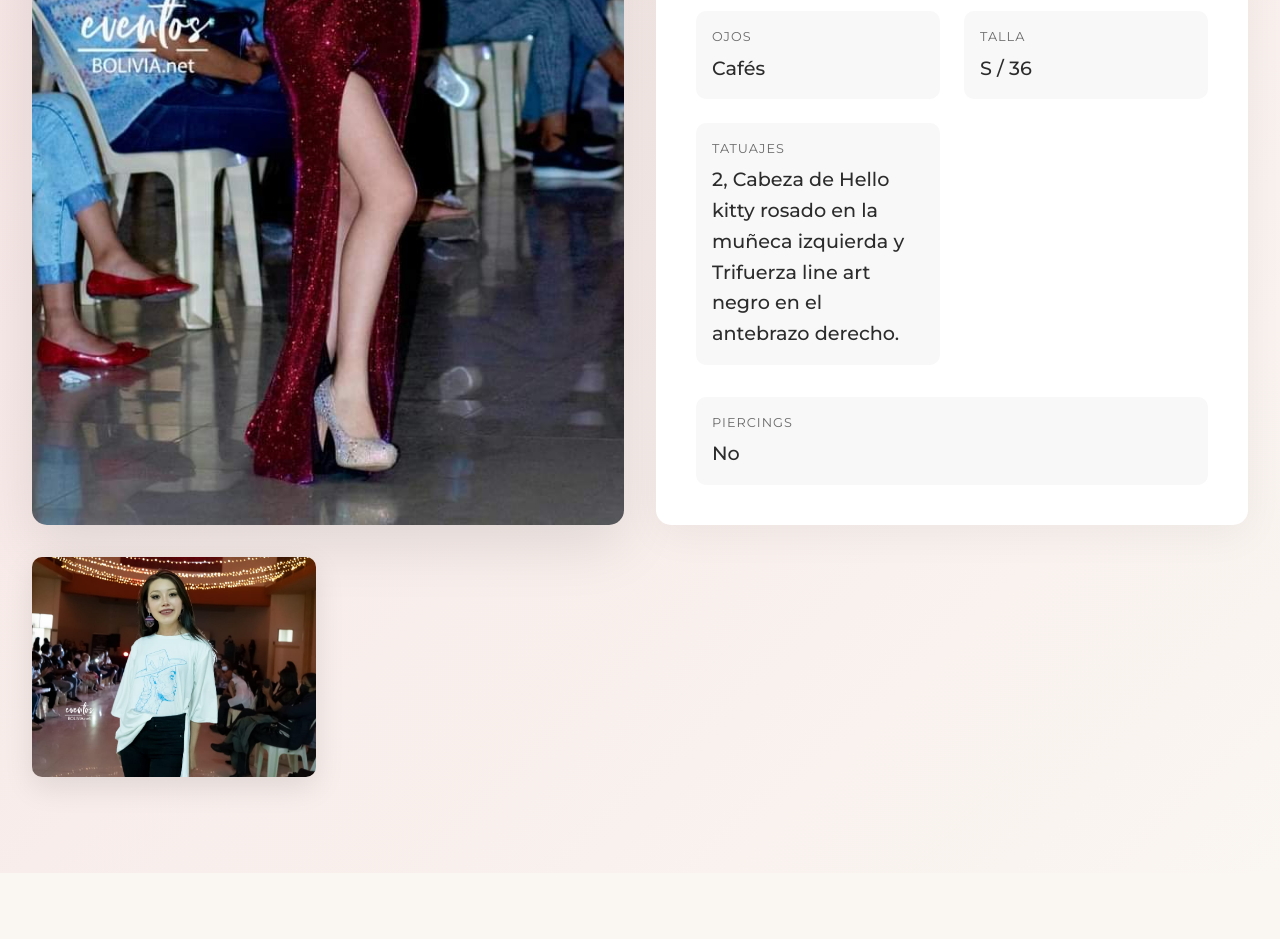
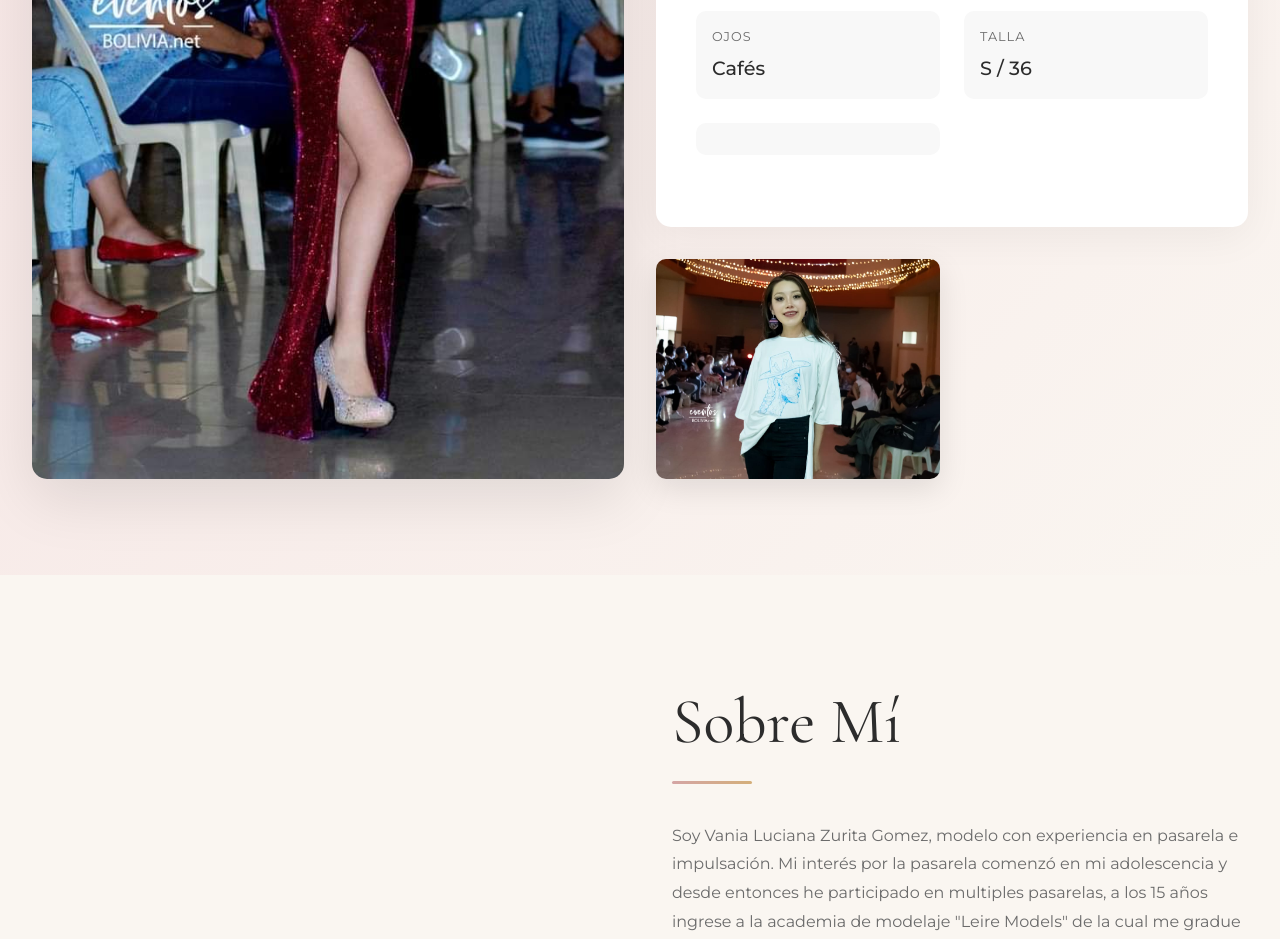
Before and after one commit to kitty-lu/Book-Luciana-Zurita, a plain HTML site: page index.html in a window 1280 px wide. Shown: the part 5840-6779 px from the top of the page. Drawn offline with nearby package versions, Linux system fonts and the light colour scheme.

Commit message:
Update index.html

```diff
--- a/index.html
+++ b/index.html
@@ -1362,13 +1362,7 @@ section {
                                 <span class="stat-value">S / 36</span>
                             </div>
                                                         <div class="stat-item">
-                                <span class="stat-label">Tatuajes</span>
-                                <span class="stat-value">2, Cabeza de Hello kitty rosado en la muñeca izquierda y Trifuerza line art negro en el antebrazo derecho.</span>
-                            </div>
-                                                        </div>
-                                                        <div class="stat-item">
-                                <span class="stat-label">Piercings</span>
-                                <span class="stat-value">No</span>
+
                             </div>
                         </div>
                     </div>
```
